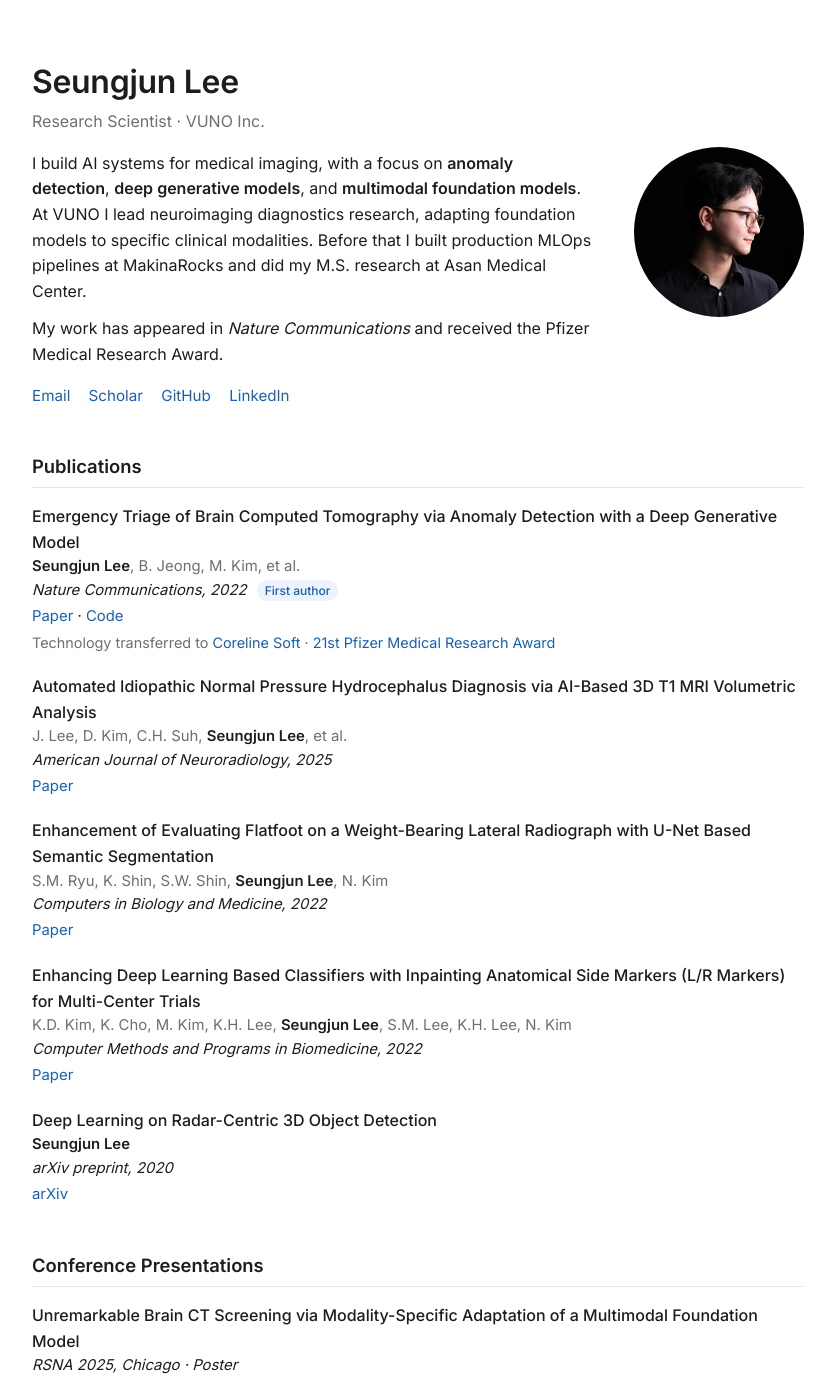
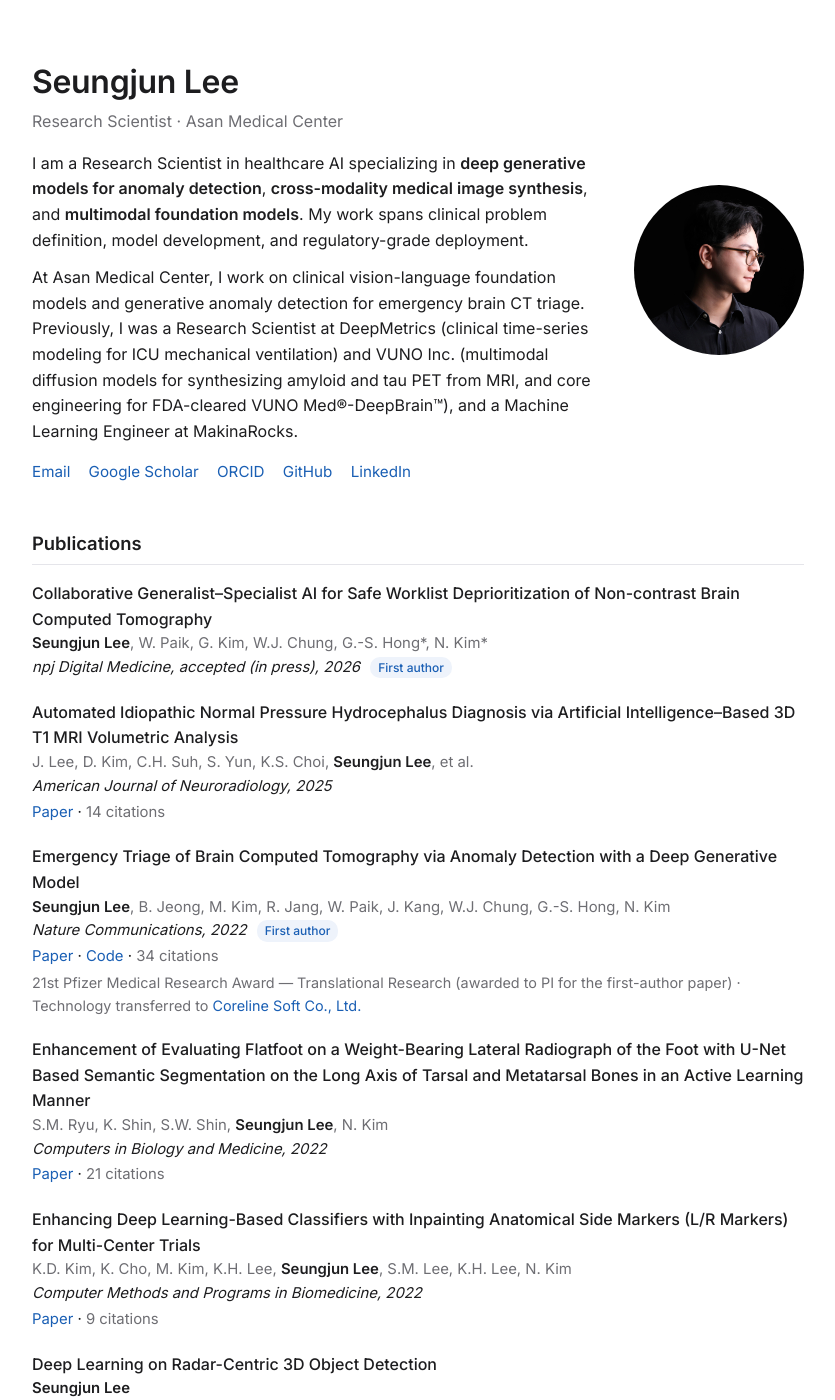
Before and after one commit to seungjunlee96/seungjunlee96.github.io, a Jekyll site: the page built from index.md, in a window 1280 px wide and 1400 px high. Shown: the whole window, without its empty margins (222-1057 px from the left). Built offline with Jekyll 4.4.1, drawn with Linux system fonts in a browser that asks for light colours; some of the changed text lies outside the part shown.

Commit message:
Update CV content, accepted npj paper, and fix citation updater

```diff
--- a/_layouts/default.html
+++ b/_layouts/default.html
@@ -23,9 +23,10 @@
     "name": "Seungjun Lee",
     "jobTitle": "Research Scientist",
     "url": "{{ site.url }}",
-    "worksFor": { "@type": "Organization", "name": "VUNO Inc." },
+    "worksFor": { "@type": "Organization", "name": "Asan Medical Center" },
     "sameAs": [
       "https://scholar.google.com/citations?user=VfYHEWgAAAAJ",
+      "https://orcid.org/0000-0003-2688-5428",
       "https://github.com/seungjunlee96",
       "https://www.linkedin.com/in/seungjun-lee-3293a1185/"
     ]
--- a/index.md
+++ b/index.md
@@ -6,82 +6,89 @@ title: ""
 <header class="header">
 <div class="intro">
 <h1>Seungjun Lee</h1>
-<p class="role">Research Scientist · VUNO Inc.</p>
-<p>I build AI systems for medical imaging, with a focus on <b>anomaly detection</b>, <b>deep generative models</b>, and <b>multimodal foundation models</b>. At VUNO I lead neuroimaging diagnostics research, adapting foundation models to specific clinical modalities. Before that I built production MLOps pipelines at MakinaRocks and did my M.S. research at Asan Medical Center.</p>
-<p>My work has appeared in <i>Nature Communications</i> and received the Pfizer Medical Research Award.</p>
+<p class="role">Research Scientist · Asan Medical Center</p>
+<p>I am a Research Scientist in healthcare AI specializing in <b>deep generative models for anomaly detection</b>, <b>cross-modality medical image synthesis</b>, and <b>multimodal foundation models</b>. My work spans clinical problem definition, model development, and regulatory-grade deployment.</p>
+<p>At Asan Medical Center, I work on clinical vision-language foundation models and generative anomaly detection for emergency brain CT triage. Previously, I was a Research Scientist at DeepMetrics (clinical time-series modeling for ICU mechanical ventilation) and VUNO Inc. (multimodal diffusion models for synthesizing amyloid and tau PET from MRI, and core engineering for FDA-cleared <span style="white-space:nowrap">VUNO Med®-DeepBrain™</span>), and a Machine Learning Engineer at MakinaRocks.</p>
 <div class="links">
 <a href="mailto:lsjj096@gmail.com">Email</a>
-<a href="https://scholar.google.com/citations?user=VfYHEWgAAAAJ&hl=en" target="_blank" rel="noopener">Scholar</a>
+<a href="https://scholar.google.com/citations?user=VfYHEWgAAAAJ&hl=en" target="_blank" rel="noopener">Google Scholar</a>
+<a href="https://orcid.org/0000-0003-2688-5428" target="_blank" rel="noopener">ORCID</a>
 <a href="https://github.com/seungjunlee96" target="_blank" rel="noopener">GitHub</a>
 <a href="https://www.linkedin.com/in/seungjun-lee-3293a1185/" target="_blank" rel="noopener">LinkedIn</a>
 </div>
 </div>
-<img src="/assets/images/about/profile.jpg" alt="Seungjun Lee">
+<img src="{{ '/assets/images/about/profile.jpg' | relative_url }}" alt="Seungjun Lee">
 </header>
 
 <h2>Publications</h2>
 
 <div class="pub">
-<div class="title">Emergency Triage of Brain Computed Tomography via Anomaly Detection with a Deep Generative Model</div>
-<div class="authors"><b>Seungjun Lee</b>, B. Jeong, M. Kim, et al.</div>
-<div class="venue">Nature Communications, 2022 <span class="badge">First author</span></div>
-<div class="meta"><a href="https://www.nature.com/articles/s41467-022-31808-0">Paper</a> · <a href="https://github.com/seungjunlee96/emergency-triage-of-brain-computed-tomography-via-anomaly-detection-with-a-deep-generative-model">Code</a></div>
-<div class="note">Technology transferred to <a href="https://www.corelinesoft.com/en/">Coreline Soft</a> · <a href="https://www.medifonews.com/news/article.html?no=182863">21st Pfizer Medical Research Award</a></div>
+<div class="title">Collaborative Generalist–Specialist AI for Safe Worklist Deprioritization of Non-contrast Brain Computed Tomography</div>
+<div class="authors"><b>Seungjun Lee</b>, W. Paik, G. Kim, W.J. Chung, G.-S. Hong*, N. Kim*</div>
+<div class="venue">npj Digital Medicine, accepted (in press), 2026 <span class="badge">First author</span></div>
 </div>
 
 <div class="pub">
-<div class="title">Automated Idiopathic Normal Pressure Hydrocephalus Diagnosis via AI-Based 3D T1 MRI Volumetric Analysis</div>
-<div class="authors">J. Lee, D. Kim, C.H. Suh, <b>Seungjun Lee</b>, et al.</div>
+<div class="title">Automated Idiopathic Normal Pressure Hydrocephalus Diagnosis via Artificial Intelligence–Based 3D T1 MRI Volumetric Analysis</div>
+<div class="authors">J. Lee, D. Kim, C.H. Suh, S. Yun, K.S. Choi, <b>Seungjun Lee</b>, et al.</div>
 <div class="venue">American Journal of Neuroradiology, 2025</div>
-<div class="meta"><a href="https://www.ajnr.org/content/early/2025/01/02/ajnr.A8489">Paper</a></div>
+<div class="meta"><a href="https://www.ajnr.org/content/early/2025/01/02/ajnr.A8489">Paper</a> · <span class="citation-count">14 citations</span></div>
 </div>
 
 <div class="pub">
-<div class="title">Enhancement of Evaluating Flatfoot on a Weight-Bearing Lateral Radiograph with U-Net Based Semantic Segmentation</div>
-<div class="authors">S.M. Ryu, K. Shin, S.W. Shin, <b>Seungjun Lee</b>, N. Kim</div>
-<div class="venue">Computers in Biology and Medicine, 2022</div>
-<div class="meta"><a href="https://www.sciencedirect.com/science/article/abs/pii/S0010482522001925">Paper</a></div>
+<div class="title">Emergency Triage of Brain Computed Tomography via Anomaly Detection with a Deep Generative Model</div>
+<div class="authors"><b>Seungjun Lee</b>, B. Jeong, M. Kim, R. Jang, W. Paik, J. Kang, W.J. Chung, G.-S. Hong, N. Kim</div>
+<div class="venue">Nature Communications, 2022 <span class="badge">First author</span></div>
+<div class="meta"><a href="https://www.nature.com/articles/s41467-022-31808-0">Paper</a> · <a href="https://github.com/seungjunlee96/emergency-triage-of-brain-computed-tomography-via-anomaly-detection-with-a-deep-generative-model">Code</a> · <span class="citation-count">34 citations</span></div>
+<div class="note">21st Pfizer Medical Research Award — Translational Research (awarded to PI for the first-author paper) · Technology transferred to <a href="https://www.corelinesoft.com/en/">Coreline Soft Co., Ltd.</a></div>
 </div>
 
 <div class="pub">
-<div class="title">Enhancing Deep Learning Based Classifiers with Inpainting Anatomical Side Markers (L/R Markers) for Multi-Center Trials</div>
+<div class="title">Enhancement of Evaluating Flatfoot on a Weight-Bearing Lateral Radiograph of the Foot with U-Net Based Semantic Segmentation on the Long Axis of Tarsal and Metatarsal Bones in an Active Learning Manner</div>
+<div class="authors">S.M. Ryu, K. Shin, S.W. Shin, <b>Seungjun Lee</b>, N. Kim</div>
+<div class="venue">Computers in Biology and Medicine, 2022</div>
+<div class="meta"><a href="https://www.sciencedirect.com/science/article/abs/pii/S0010482522001925">Paper</a> · <span class="citation-count">21 citations</span></div>
+</div>
+
+<div class="pub">
+<div class="title">Enhancing Deep Learning-Based Classifiers with Inpainting Anatomical Side Markers (L/R Markers) for Multi-Center Trials</div>
 <div class="authors">K.D. Kim, K. Cho, M. Kim, K.H. Lee, <b>Seungjun Lee</b>, S.M. Lee, K.H. Lee, N. Kim</div>
 <div class="venue">Computer Methods and Programs in Biomedicine, 2022</div>
-<div class="meta"><a href="https://www.sciencedirect.com/science/article/pii/S0169260722000906">Paper</a></div>
+<div class="meta"><a href="https://www.sciencedirect.com/science/article/pii/S0169260722000906">Paper</a> · <span class="citation-count">9 citations</span></div>
 </div>
 
 <div class="pub">
 <div class="title">Deep Learning on Radar-Centric 3D Object Detection</div>
 <div class="authors"><b>Seungjun Lee</b></div>
-<div class="venue">arXiv preprint, 2020</div>
-<div class="meta"><a href="https://arxiv.org/abs/2003.00851">arXiv</a></div>
+<div class="venue">arXiv preprint, 2020 <span class="badge">Sole author</span></div>
+<div class="meta"><a href="https://arxiv.org/abs/2003.00851">arXiv</a> · <span class="citation-count">24 citations</span></div>
 </div>
 
 <h2>Conference Presentations</h2>
 
 <div class="pub">
-<div class="title">Unremarkable Brain CT Screening via Modality-Specific Adaptation of a Multimodal Foundation Model</div>
+<div class="title">Unremarkable Brain CT Screening via Modality-Specific Adaptation of a Multimodal Foundation Model: A Retrospective Clinical Simulation Study</div>
 <div class="venue">RSNA 2025, Chicago · Poster</div>
 </div>
 
 <div class="pub">
-<div class="title">Predicting Amyloid Burden Using a Masked Multimodal-Multitask Framework with Latent Diffusion-based Synthetic PET</div>
-<div class="venue">AAIC 2025 · <a href="https://alz.confex.com/alz/2025/meetingapp.cgi/Paper/110185">Abstract</a></div>
+<div class="title">Predicting Amyloid Burden Using a Masked Multimodal-Multitask Deep Learning Framework with Latent Diffusion-based Synthetic PET</div>
+<div class="venue">AAIC 2025 · Poster · <a href="https://alz.confex.com/alz/2025/meetingapp.cgi/Paper/110185">Abstract</a></div>
 </div>
 
 <div class="pub">
 <div class="title">Predicting Amyloid Burden Without PET Scans: A Multimodal Attention-Based Deep Learning Approach</div>
-<div class="venue">AD/PD 2025, Vienna · Oral (on-demand) & Poster</div>
+<div class="venue">AD/PD 2025, Vienna · Oral &amp; Poster</div>
 </div>
 
 <div class="pub">
-<div class="title">Interpretable Identification of Various Diseases in Emergency Brain CTs Using Anomaly Detection Trained Only with Normal CTs</div>
-<div class="venue">RSNA 2021, Chicago · Oral · <a href="https://www.auntminnie.com/clinical-news/ct/article/15629598/deep-learning-algorithm-triages-emergency-head-cts">AuntMinnie interview</a> &nbsp;|&nbsp; KSR 2021, Seoul · Oral</div>
+<div class="title">3D Medical Image Synthesis of Brain Computed Tomography via a Conditional Generative Adversarial Network</div>
+<div class="venue">AOCR &amp; KCR 2022, Seoul · Poster</div>
 </div>
 
 <div class="pub">
-<div class="title">3D Medical Image Synthesis of Brain CT via a Conditional Generative Adversarial Network</div>
-<div class="venue">AOCR & KSR 2022, Seoul · Poster</div>
+<div class="title">Interpretable Identification of Various Diseases in Emergency Brain CTs Using Anomaly Detection with a Deep Neural Network Trained Only with Normal Brain CTs</div>
+<div class="venue">RSNA 2021, Chicago · Oral · <a href="https://www.auntminnie.com/clinical-news/ct/article/15629598/deep-learning-algorithm-triages-emergency-head-cts">AuntMinnie feature</a> &nbsp;|&nbsp; KSR 2021, Seoul · Oral</div>
 </div>
 
 <div class="pub">
@@ -91,25 +98,30 @@ title: ""
 
 <h2>Experience</h2>
 
-<div class="entry"><div class="what"><b>Research Scientist</b><div class="org">VUNO Inc. · Neuroimaging diagnostics, multimodal foundation models</div></div><div class="when">2024 – now</div></div>
-<div class="entry"><div class="what"><b>Machine Learning Engineer</b><div class="org">MakinaRocks · Production anomaly detection & MLOps</div></div><div class="when">2022 – 2024</div></div>
-<div class="entry"><div class="what"><b>Medical AI Researcher</b><div class="org">Asan Medical Center · Generative models for emergency triage</div></div><div class="when">2020 – 2022</div></div>
+<div class="entry"><div class="what"><b>Research Scientist</b><div class="org">Asan Medical Center · Multimodal foundation models (BrainCT-CLIP) &amp; clinical imaging AI</div></div><div class="when">Oct 2026 – Present</div></div>
+<div class="entry"><div class="what"><b>Research Scientist, Healthcare AI</b><div class="org">DeepMetrics · Clinical time-series &amp; time-to-event modeling for ICU mechanical ventilation</div></div><div class="when">Feb 2026 – Sep 2026</div></div>
+<div class="entry"><div class="what"><b>Research Scientist, BRAIN Team</b><div class="org">VUNO Inc. · Multimodal diffusion for MRI-to-PET synthesis; production core of FDA-cleared VUNO Med®-DeepBrain™</div></div><div class="when">Mar 2024 – Feb 2026</div></div>
+<div class="entry"><div class="what"><b>Machine Learning Engineer</b><div class="org">MakinaRocks · High-frequency sensor time-series forecasting &amp; real-time inference optimization (Expert Research Personnel)</div></div><div class="when">Jun 2022 – Feb 2024</div></div>
+<div class="entry"><div class="what"><b>Medical AI Researcher</b><div class="org">Asan Medical Center (MI2RL) · Generative anomaly detection for emergency brain CT triage &amp; 3D latent diffusion</div></div><div class="when">Mar 2020 – Jun 2022</div></div>
 
 <h2>Education</h2>
 
-<div class="entry"><div class="what"><b>M.S. Biomedical Engineering</b><div class="org">University of Ulsan College of Medicine (Asan Medical Center) · Advisor: Prof. Namkug Kim</div></div><div class="when">2020 – 2022</div></div>
-<div class="entry"><div class="what"><b>B.S. Naval Architecture & Ocean Engineering</b><div class="org">Seoul National University · Minor in Mechanical Engineering</div></div><div class="when">2015 – 2020</div></div>
+<div class="entry"><div class="what"><b>M.S. in Biomedical Engineering</b><div class="org">University of Ulsan College of Medicine, Asan Medical Center · Advisor: Prof. Namkug Kim</div></div><div class="when">2020 – 2022</div></div>
+<div class="entry"><div class="what"><b>B.S. in Naval Architecture and Ocean Engineering</b><div class="org">Seoul National University · Minor in Mechanical Engineering</div></div><div class="when">2015 – 2020</div></div>
 
-<h2>Talks</h2>
+<h2>Invited Talks &amp; Outreach</h2>
 
-<div class="entry"><div class="what"><b>Emergency Triage of Brain CT via Anomaly Detection with a Deep Generative Model</b><div class="org">BRIC 한빛사 Webinar · <a href="https://www.youtube.com/watch?v=tg1iwNfa_pw">Video</a> · <a href="https://www.ibric.org/bric/hanbitsa/han-interview.do?mode=view&id=78947&authorId=38395#!/list">Interview</a></div></div><div class="when">2022</div></div>
+<div class="entry"><div class="what"><b>Featured Scientist (한국을 빛내는 사람들), BRIC</b><div class="org">Emergency Triage of Brain CT via Anomaly Detection with a Deep Generative Model · <a href="https://www.ibric.org/bric/webinar/academic-all.do?mode=view&id=461">Webinar</a> · <a href="https://www.youtube.com/watch?v=tg1iwNfa_pw">Video</a> · <a href="https://www.ibric.org/bric/hanbitsa/han-interview.do?mode=view&id=78947&authorId=38395">Interview</a></div></div><div class="when">2022</div></div>
 
-<h2>Honors & Patents</h2>
+<h2>Honors, Patents &amp; Service</h2>
 
 <ul class="plain">
-<li>21st Pfizer Medical Research Award, 2022</li>
-<li>Best Presentation Award, Korean Society of AI in Medicine, 2020</li>
-<li>Minister of Trade, Industry and Energy Award, Creative Comprehensive Design Competition, 2018</li>
-<li>Grand Prize, 7th Creative Design Festival, Seoul National University, 2018</li>
-<li>Patent: Method of Detecting Anomaly Region in Medical Image, KR 10-2022-0103852, 2022</li>
+<li><b>21st Pfizer Medical Research Award — Translational Research</b> (awarded to PI for the first-author paper), 2022</li>
+<li><b>Best Presentation Award</b>, Korean Society of Artificial Intelligence in Medicine, 2020</li>
+<li><b>Minister of Trade, Industry and Energy Award</b>, National Creative Comprehensive Design Competition, 2018</li>
+<li><b>Grand Prize</b>, Creative Design Fair, Seoul National University, 2018</li>
+<li><b>Bronze Prize</b>, National Mathematics Contest for University Students, Korean Mathematical Society, 2017</li>
+<li><b>Patent:</b> Method of Detecting Anomaly Region in Medical Image, Anomaly Region Detection Device Performing Method, and Method of Training Neural Network Used to Detect Anomaly Region in Medical Image (KR 10-2022-0103852), 2021</li>
+<li><b>Academic Service:</b> Invited Reviewer, <i>IEEE Transactions on Intelligent Vehicles</i></li>
+<li><b>Open Source:</b> <a href="https://github.com/seungjunlee96/lightning-generative-models">lightning-generative-models</a>, <a href="https://github.com/seungjunlee96/AnoGAN-pytorch">AnoGAN-pytorch</a>, <a href="https://github.com/seungjunlee96/Depthwise-Separable-Convolution_Pytorch">Depthwise-Separable-Convolution_Pytorch</a>, <a href="https://github.com/seungjunlee96/AI-for-Medicine">AI-for-Medicine</a> (~330 GitHub stars across public repositories)</li>
 </ul>
```
Also changed, not shown: update_citations.py (+55 -22 lines), .github/workflows/update_citations.yml (deleted).
